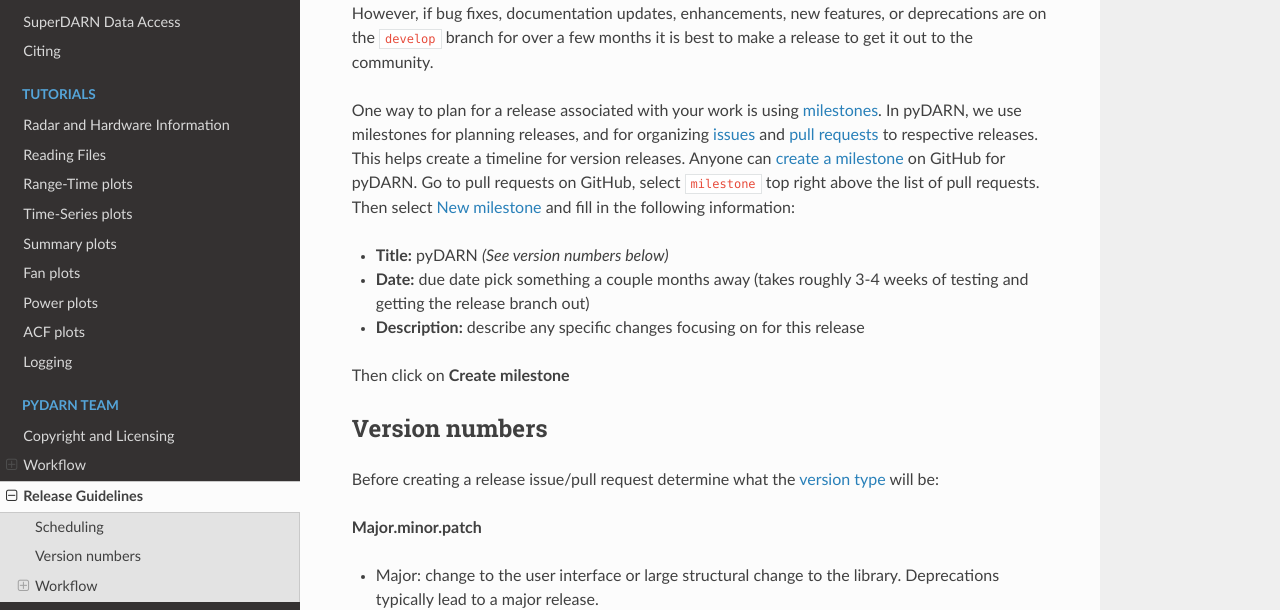
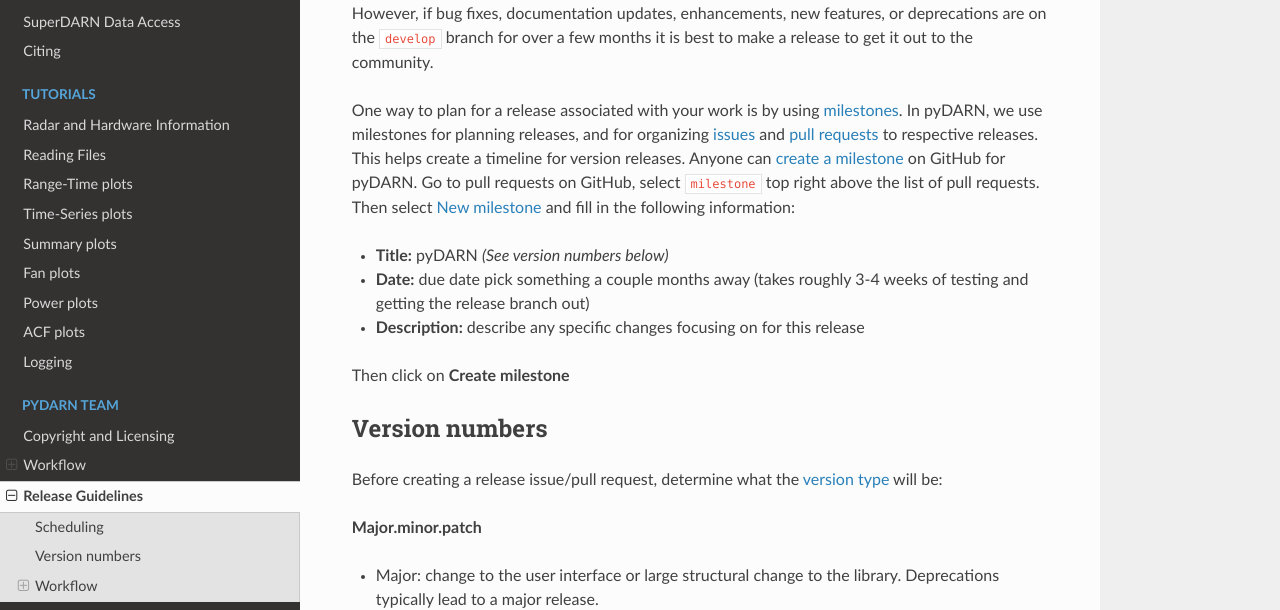
Before and after one commit to SuperDARN/pydarn, an MkDocs documentation site: the page built from docs/dev/releases.md, in a window 1280 px wide and 1400 px high, scrolled down 225 px. Shown: the part 157-767 px from the top of the window. Built offline with MkDocs 1.6.1, drawn with Linux system fonts in a browser that asks for light colours; nearby versions of some CDN libraries; some of the changed text lies outside the part shown.

Commit message:
Apply suggestions from code review
Co-authored-by: Devin Huyghebaert <devin.huyghebaert@gmail.com>

```diff
--- a/docs/dev/releases.md
+++ b/docs/dev/releases.md
@@ -22,7 +22,7 @@ pyDARN does not follow a strict release schedule because development of pyDARN i
 However, if bug fixes, documentation updates, enhancements, new features, or deprecations are on the `develop` branch for over a few months it is
 best to make a release to get it out to the community.
 
-One way to plan for a release associated with your work is using [milestones](https://docs.github.com/en/github/managing-your-work-on-github/about-milestones). In pyDARN, we use milestones for planning releases, and for organizing [issues](issues.md) and [pull requests](PR.md) to respective releases.  This helps create a timeline for version releases.
+One way to plan for a release associated with your work is by using [milestones](https://docs.github.com/en/github/managing-your-work-on-github/about-milestones). In pyDARN, we use milestones for planning releases, and for organizing [issues](issues.md) and [pull requests](PR.md) to respective releases.  This helps create a timeline for version releases.
 Anyone can [create a milestone](https://github.com/SuperDARN/pydarn/milestones) on GitHub for pyDARN.
 Go to pull requests on GitHub, select `milestone` top right above the list of pull requests. Then select [New milestone](https://github.com/SuperDARN/pydarn/milestones/new) and fill in the following information:
 
@@ -34,7 +34,7 @@ Then click on **Create milestone**
 
 ## Version numbers
 
-Before creating a release issue/pull request determine what the [version type](https://semver.org/) will be:
+Before creating a release issue/pull request, determine what the [version type](https://semver.org/) will be:
 
 **Major.minor.patch**
 
@@ -106,7 +106,7 @@ The pyDARN lead developer or DAWG chairs should do this step; however, if you re
 - Release Title: pyDARN v<version number>
 - Description: Header "Version *number* - Release!" then add "pyDARN release v*number* includes the following features:" listing all the new changes to the code. Please see other [releases](https://github.com/SuperDARN/pydarn/releases) to keep with consistency
 - Hit Publish Release!
-- Once a release has been made check on the [pyDARN Zenodo](https://zenodo.org/record/3727269) and look for the version you just released on the right hand side under **Versions**. Please note this may take some time. If this does not work Contact Lead Developer and DAWG Chairs on the matter
+- Once a release has been made check on the [pyDARN Zenodo](https://zenodo.org/record/3727269) and look for the version you just released on the right hand side under **Versions**. Please note this may take some time. If this does not work Contact Lead Developer and DAWG Chairs on the matter.
 - Once the Zenodo DOI is made for the new release, select the DOI markdown tag on the right hand side below **publication date**. Copy the markdown syntax.
 - `git checkout master` and `git pull origin master`
 - Paste this syntax in README.md at the top and in `docs/user/citing.md` under DOI's.
```
Also changed, not shown: other parts of docs/dev/releases.md (+2 -2 lines).
